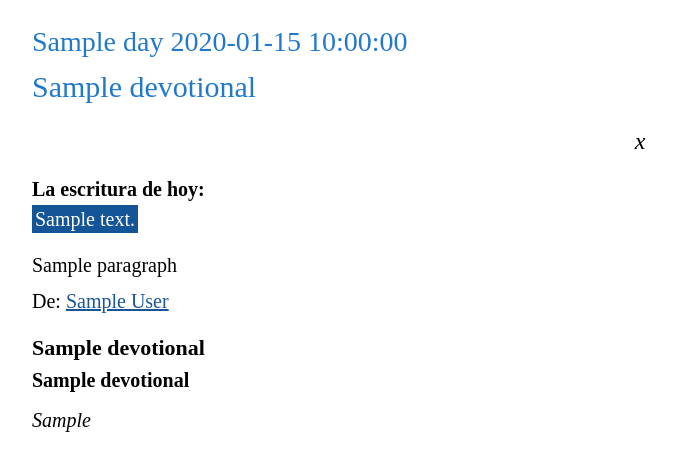
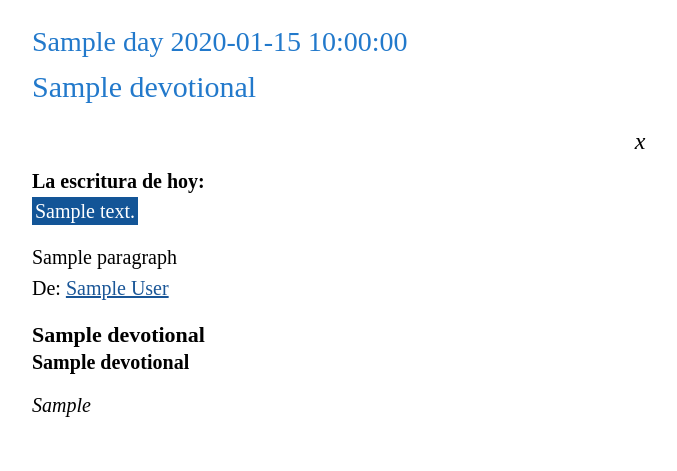
Before and after one commit to antastorga/antastorga.github.io, a Python web app: template templates/devotional.html.j2 in a window 1280 px wide. Shown: the top 471 px of the page, without its empty margins (0-677 px from the left). Run offline with Jinja, Linux system fonts and the light colour scheme; the template is opened without the code that fills it: most values are stand-ins (such as "Sample title", 1, 10 or a date in 2020).

Commit message:
fix:reduce margin-bottom and increase line-height

```diff
--- a/templates/devotional.html.j2
+++ b/templates/devotional.html.j2
@@ -7,34 +7,50 @@
 {% macro show_devotional_content(devotional) %}
 <div style="margin: 1.5em 1.5em;">
 
-    <p style="color: #2279cb; font-size: 28px; font-family: Serif; font-weight: lighter; line-height: 1em; margin-bottom: 0.5em;">{{devotional.day}} {{devotional.date}}</p>
-    <h2 style="color: #2279cb; font-size: 30px; font-family: Serif; font-weight: lighter; margin-height: 0.1em; margin-top: 0.1em;">{{devotional.title}}</h2>
+    <p
+        style="color: #2279cb; font-size: 28px; font-family: Serif; font-weight: lighter; line-height: 1em; margin-bottom: 0.5em;">
+        {{devotional.day}} {{devotional.date}}</p>
+    <h2
+        style="color: #2279cb; font-size: 30px; font-family: Serif; font-weight: lighter; margin-height: 0.1em; margin-top: 0.1em;">
+        {{devotional.title}}</h2>
 
-    <p style="font-style: italic; font-weight: lighter; font-size: 24px; font-family: Serif !important; text-align: center; line-height: 1em; margin-bottom: -0.5em;">{{devotional.passage}}</p>
+    <p
+        style="font-style: italic; font-weight: lighter; font-size: 24px; font-family: Serif !important; text-align: center; line-height: 1em; margin-bottom: -0.85em;">
+        {{devotional.passage}}</p>
     <br>
-    <p style="font-family: Serif !important; line-height: 1em; font-size: 20px; margin-bottom: 0.5em;"><strong>La escritura de hoy:</strong></p>
-    <a href="{{devotional.verse_link}}" style="font-family: Serif !important; font-size: 20px; text-align: center; background-color: rgb(19, 85, 151); color: rgb(255,255,255); text-decoration: none; line-height: 1em; margin-bottom: -0.5em; padding: 3px;">{{devotional.verse_text}}</a>
+    <p style="font-family: Serif !important; line-height: 1em; font-size: 20px; margin-bottom: 0.5em;"><strong>La
+            escritura de hoy:</strong></p>
+    <a href="{{devotional.verse_link}}"
+        style="font-family: Serif !important; font-size: 20px; text-align: center; background-color: rgb(19, 85, 151); color: rgb(255,255,255); text-decoration: none; line-height: 1em; margin-bottom: -0.5em; padding: 3px;">{{devotional.verse_text}}</a>
 
     {%- for paragraph in devotional.content %}
-    <p style="font-family: Serif !important; font-size: 20px; line-height: 1.5em; text-align: justify; margin-bottom: -0.5em;">{{paragraph}}</p>
+    <p
+        style="font-family: Serif !important; font-size: 20px; line-height: 1.5em; text-align: justify; margin-bottom: -0.75em;">
+        {{paragraph}}</p>
     {%- endfor %}
 
     {%- if devotional.author_text and devotional.author_link %}
-    <p style="font-family: Serif !important; font-size: 20px;">De: <a href="{{devotional.author_link}}" style="color: rgb(26, 86, 151);">{{devotional.author_text}}</a></p>
+    <p style="font-family: Serif !important; font-size: 20px;">De: <a href="{{devotional.author_link}}"
+            style="color: rgb(26, 86, 151);">{{devotional.author_text}}</a></p>
     {%- else %}
     <p><span></span></p>
     {%- endif %}
-    <p style="font-family: Serif !important; font-size: 22px; margin-bottom: -0.5em;"><strong>{{devotional.reflection_heading}}</strong></p>
-    <p style="font-weight: bold; font-family: Serif !important; font-size: 20px; line-height: 1em;">{{devotional.reflection_question}}</p>
-    <p style="font-style: italic; font-family: Serif !important; font-size: 20px; line-height: 1em;">{{devotional.reflection_prayer}}</p>
+    <p style="font-family: Serif !important; font-size: 22px; margin-bottom: -0.75em;">
+        <strong>{{devotional.reflection_heading}}</strong>
+    </p>
+    <p style="font-weight: bold; font-family: Serif !important; font-size: 20px; line-height: 1.15em;">
+        {{devotional.reflection_question}}</p>
+    <p style="font-style: italic; font-family: Serif !important; font-size: 20px; line-height: 1.15em;">
+        {{devotional.reflection_prayer}}</p>
 </div>
 {%- endmacro %}
 {%- set loop_index = namespace(index = 1, last=devotionals|length) %}
 {%- for devotional in devotionals %}
 {{ show_devotional_content(devotional) }}
-    {%- if loop_index.last != loop_index.index %}
-<div style = "display:block; clear:both; page-break-after:always;"></div>
-    {%- endif %}
+{%- if loop_index.last != loop_index.index %}
+<div style="display:block; clear:both; page-break-after:always;"></div>
+{%- endif %}
 {%- set loop_index.index = loop_index.index + 1 %}
 {%- endfor %}
+
 </html>
```
